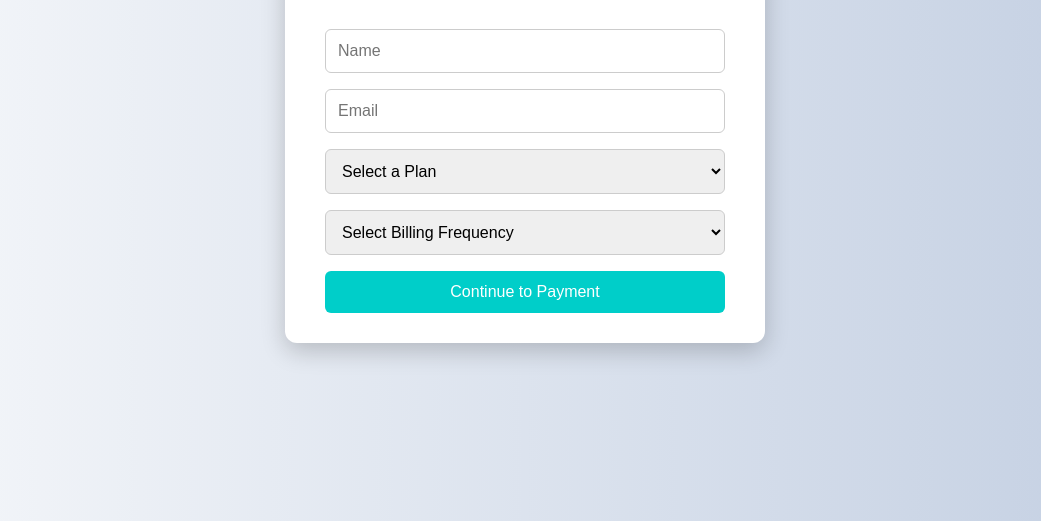
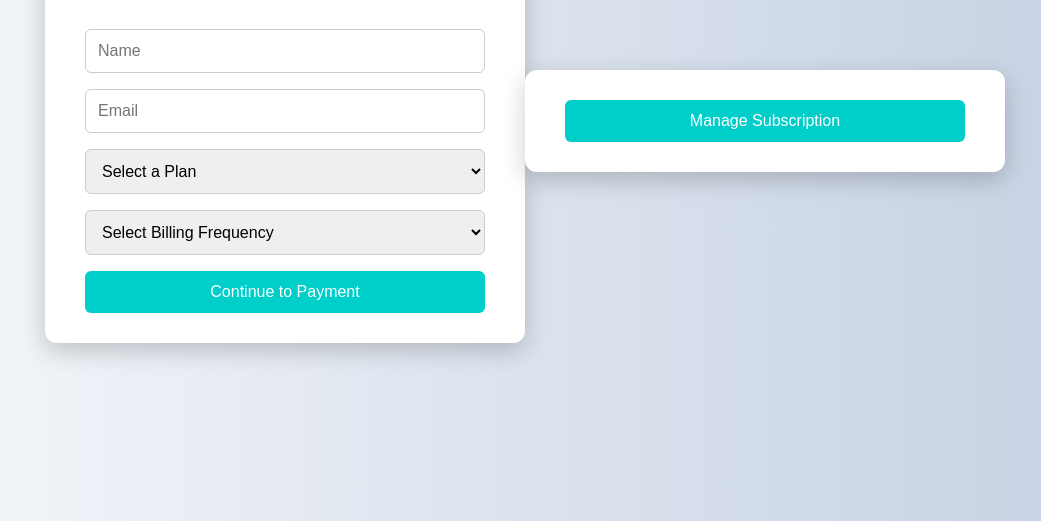
Before and after one commit to shooshka133/Stripe-Airtable-CRM-Automation-for-Subscription-Management, a plain HTML site: page register_and_pay.html in a window 1280 px wide. Shown: the part 279-800 px from the top of the page, without its empty margins (115-1156 px from the left). Drawn offline with Linux system fonts and the light colour scheme.

Commit message:
Update register_and_pay.html

```diff
--- a/register_and_pay.html
+++ b/register_and_pay.html
@@ -81,6 +81,10 @@
 
   <button id="submit-btn" type="submit">Continue to Payment</button>
 </form>
+<form action="https://shoosh.app.n8n.cloud/webhook/start-customer-portal" method="POST">
+  <input type="hidden" name="email" value="user@example.com" />
+  <button type="submit">Manage Subscription</button>
+</form>
 
 
   <script>
```
